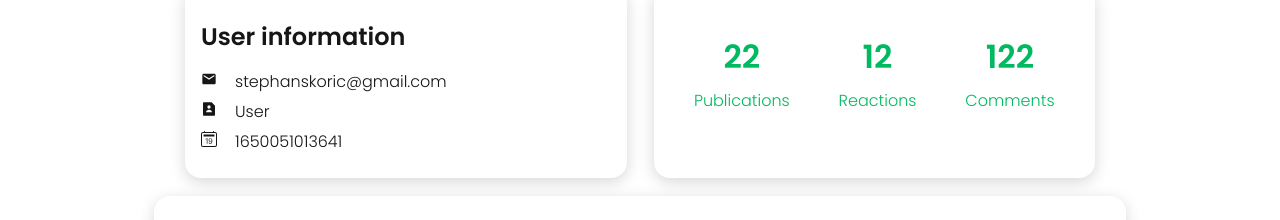
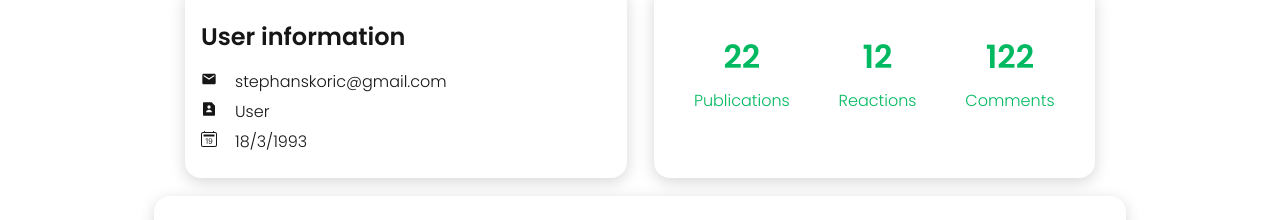
Before and after one commit to stefanskoricdev/nature-social-media, a React (Create React App) app: page /profile/sara.skoric in a window 1280 px wide. Shown: the part 515-735 px from the top of the page. Built offline with nearby package versions, Linux system fonts and the light colour scheme; sample sign-in values are in the browser's storage.

Commit message:
Format birth date at Profile page

```diff
--- a/src/pages/Profile/Profile.js
+++ b/src/pages/Profile/Profile.js
@@ -4,6 +4,7 @@ import { MdEmail } from "react-icons/md";
 import { RiFileUserFill } from "react-icons/ri";
 import { BsCalendar2Date } from "react-icons/bs";
 import { useParams } from "react-router-dom";
+import { formatDate } from "../../helpers/formatDate";
 import avatar from "../../assets/img/avatar.png";
 import Post from "../../components/PostsList/Post/Post";
 
@@ -13,6 +14,9 @@ const Profile = () => {
 
   const { users, posts } = mockData;
   const user = users.find((user) => user.username === username);
+
+  const formatedDate = formatDate(user.dateOfBirth);
+  const { day, month, year } = formatedDate;
 
   const currentUserPostsList = posts.filter(
     (post) => post.userHandle === user.username
@@ -52,7 +56,7 @@ const Profile = () => {
             </p>
             <p>
               <BsCalendar2Date color="#161616" fontSize="1.6rem" />
-              <span>{user.createdAt}</span>
+              <span>{`${day}/${month}/${year}`}</span>
             </p>
           </section>
           <section className={styles.UserActivity}>
```
